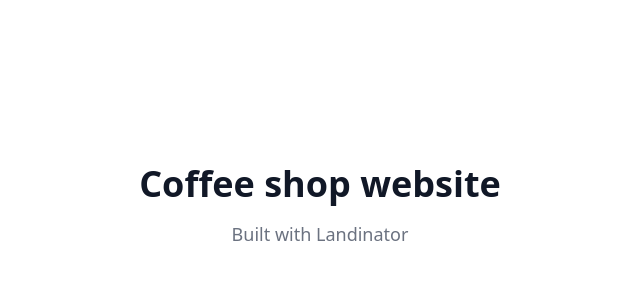
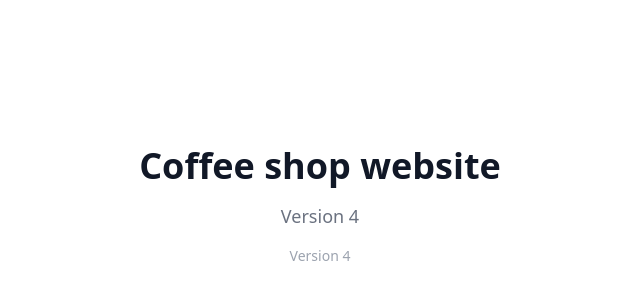
Before and after one commit to landinator-sites/a41feb4e, a React (Vite) app: page / in a window 1280 px wide. Shown: the part 194-494 px from the top of the page, without its empty margins (320-960 px from the left). Built offline with nearby package versions, Linux system fonts and the light colour scheme.

Commit message:
v4: Version 4

```diff
--- a/src/App.tsx
+++ b/src/App.tsx
@@ -3,7 +3,8 @@
     <div className="min-h-screen bg-white flex items-center justify-center">
       <div className="text-center space-y-4">
         <h1 className="text-4xl font-bold text-gray-900">Coffee shop website</h1>
-        <p className="text-lg text-gray-500">Built with Landinator</p>
+        <p className="text-lg text-gray-500">Version 4</p>
+        <p className="text-sm text-gray-400">Version 4</p>
       </div>
     </div>
   );
```
